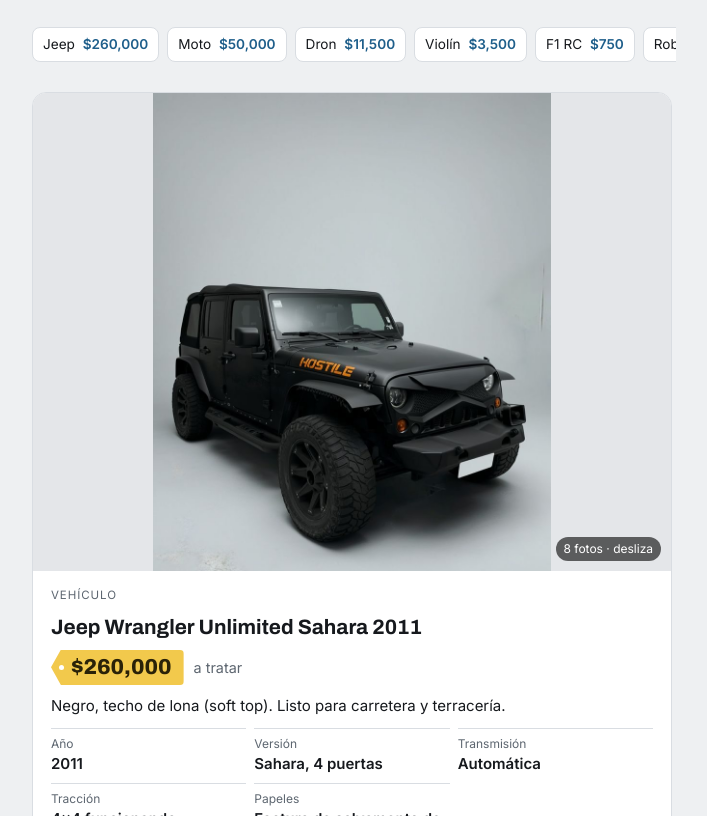
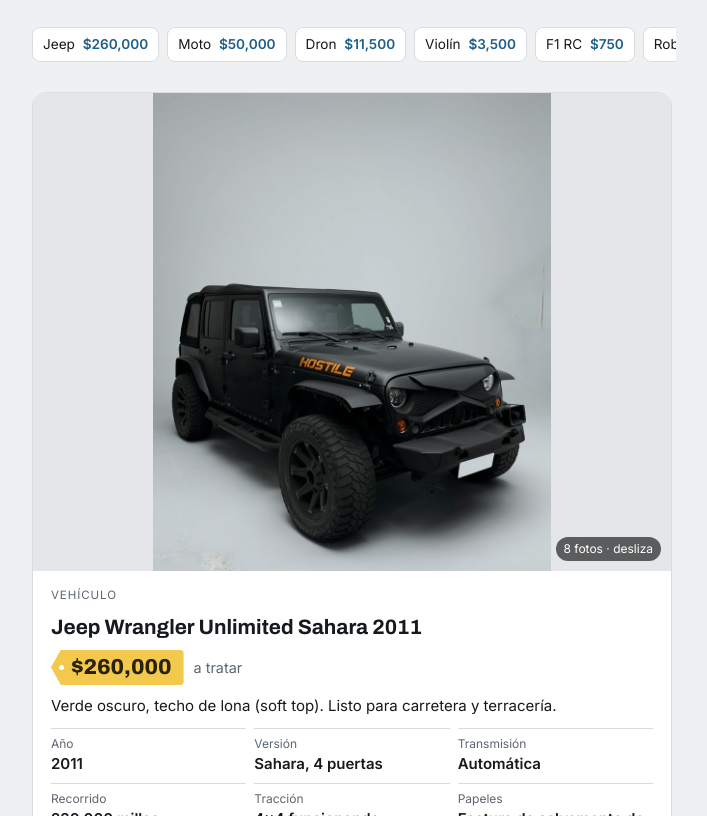
Before and after one commit to picassoglitch/venta, a plain HTML site: page index.html in a window 1280 px wide. Shown: the part 136-952 px from the top of the page, without its empty margins (288-995 px from the left). Drawn offline with Linux system fonts and the light colour scheme.

Commit message:
Catálogo de venta

```diff
--- a/index.html
+++ b/index.html
@@ -68,8 +68,8 @@ footer{color:var(--muted);font-size:.85rem;text-align:center;padding-top:8px}
     <p class="kind">Vehículo</p>
     <h2>Jeep Wrangler Unlimited Sahara 2011</h2>
     <p class="price"><span class="tagshape">$260,000</span><span class="pnote">a tratar</span></p>
-    <p class="desc">Negro, techo de lona (soft top). Listo para carretera y terracería.</p>
-    <dl class="facts"><div><dt>Año</dt><dd>2011</dd></div><div><dt>Versión</dt><dd>Sahara, 4 puertas</dd></div><div><dt>Transmisión</dt><dd>Automática</dd></div><div><dt>Tracción</dt><dd>4x4 funcionando</dd></div><div><dt>Papeles</dt><dd>Factura de salvamento de EE.UU., legalizado</dd></div></dl>
+    <p class="desc">Verde oscuro, techo de lona (soft top). Listo para carretera y terracería.</p>
+    <dl class="facts"><div><dt>Año</dt><dd>2011</dd></div><div><dt>Versión</dt><dd>Sahara, 4 puertas</dd></div><div><dt>Transmisión</dt><dd>Automática</dd></div><div><dt>Recorrido</dt><dd>220,000 millas</dd></div><div><dt>Tracción</dt><dd>4x4 funcionando</dd></div><div><dt>Papeles</dt><dd>Factura de salvamento de EE.UU., legalizado</dd></div></dl>
     <h3>Incluye</h3><ul class="incl"><li>Kit de rines y llantas todo terreno</li><li>Gato Hi-Lift rojo</li><li>Sirena con panel de switches</li><li>Cámara de reversa</li><li>Pantalla con Apple CarPlay y Android Auto</li><li>Cámara de grabación continua frontal y trasera</li><li>Defensa de acero y parrilla tipo “angry”</li><li>Estribos laterales</li></ul>
   </div>
 </article><article class="item" id="moto">
@@ -205,4 +205,5 @@ footer{color:var(--muted);font-size:.85rem;text-align:center;padding-top:8px}
 </article>
 <footer>Fotos reales de cada artículo. Se cambió el fondo y se quitó el polvo digitalmente; nada fue reparado ni agregado.<br>Escríbeme para apartar o verlo en persona.</footer>
 </div>
+
 </body></html>
```
